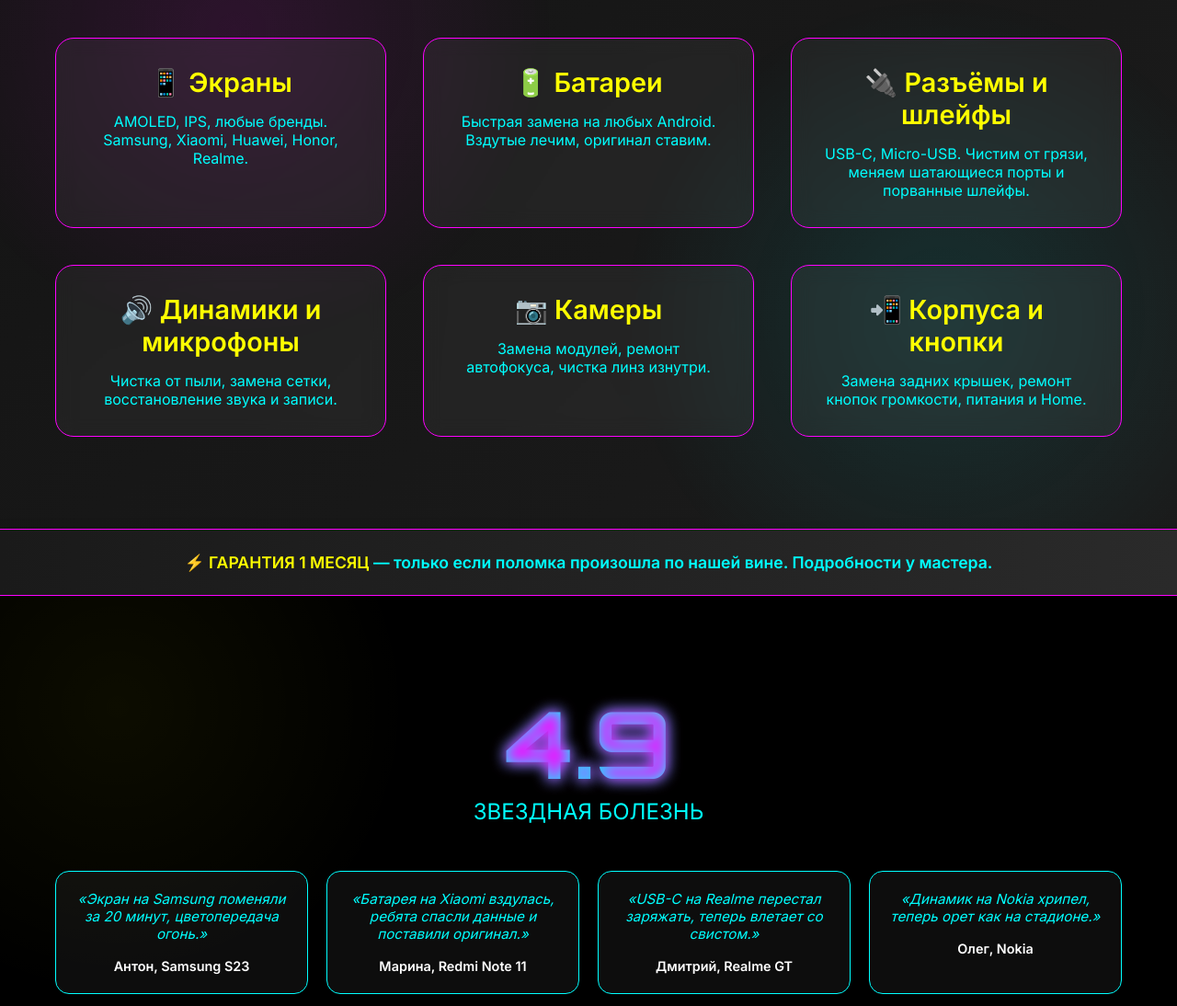
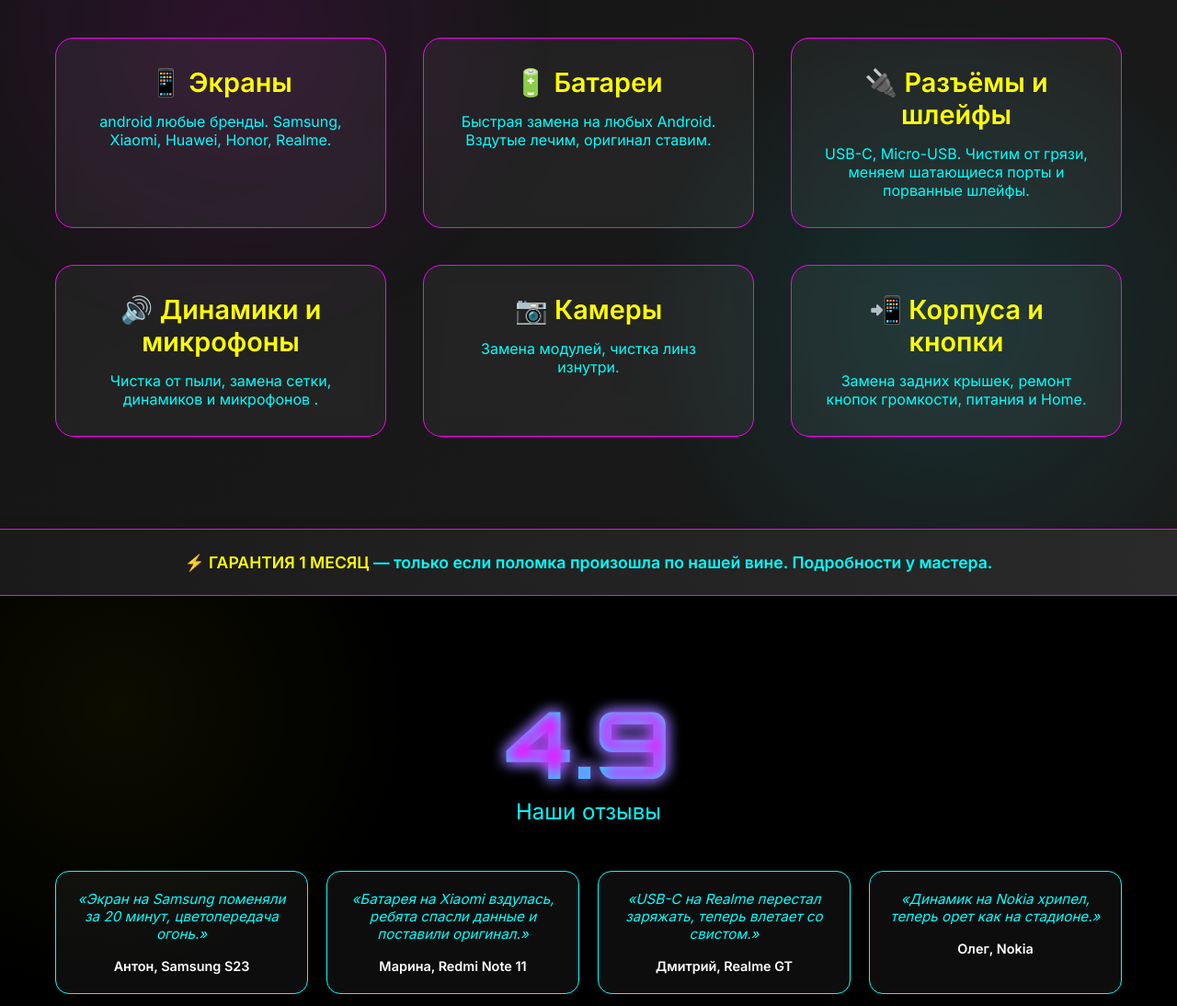
Before and after one commit to kubarevsemen927-beep/iFix., a plain HTML site: page index.html in a window 1280 px wide. Shown: the part 1000-2094 px from the top of the page at 92% size. Drawn offline with Linux system fonts and the light colour scheme.

Commit message:
Update index.html

```diff
--- a/index.html
+++ b/index.html
@@ -38,7 +38,7 @@
             <div class="services-grid">
                 <div class="service-card">
                     <h3>📱 Экраны</h3>
-                    <p>AMOLED, IPS, любые бренды. Samsung, Xiaomi, Huawei, Honor, Realme.</p>
+                    <p> android любые бренды. Samsung, Xiaomi, Huawei, Honor, Realme.</p>
                 </div>
                 <div class="service-card">
                     <h3>🔋 Батареи</h3>
@@ -50,11 +50,11 @@
                 </div>
                 <div class="service-card">
                     <h3>🔊 Динамики и микрофоны</h3>
-                    <p>Чистка от пыли, замена сетки, восстановление звука и записи.</p>
+                    <p>Чистка от пыли, замена сетки, динамиков и микрофонов .</p>
                 </div>
                 <div class="service-card">
                     <h3>📷 Камеры</h3>
-                    <p>Замена модулей, ремонт автофокуса, чистка линз изнутри.</p>
+                    <p>Замена модулей, чистка линз изнутри.</p>
                 </div>
                 <div class="service-card">
                     <h3>📲 Корпуса и кнопки</h3>
@@ -72,7 +72,7 @@
         <div class="container">
             <div class="rating-container">
                 <div class="rating-number">4.9</div>
-                <p style="font-size: 1.5rem; color: var(--secondary);">ЗВЕЗДНАЯ БОЛЕЗНЬ</p>
+                <p style="font-size: 1.5rem; color: var(--secondary);">Наши отзывы</p>
                 <div class="reviews">
                     <div class="review-card">
                         <p>«Экран на Samsung поменяли за 20 минут, цветопередача огонь.»</p>
@@ -176,7 +176,7 @@
     </section>
 
     <div class="bottom-buttons">
-        <a href="tel:+79998887766" class="bottom-btn btn-phone">
+        <a href="tel:+79033930031" class="bottom-btn btn-phone">
             <span class="btn-icon">📞</span> Позвонить
         </a>
         <a href="https://yandex.ru/maps/?text=Мичурина+16+Оренбург" target="_blank" class="bottom-btn btn-map">
```
